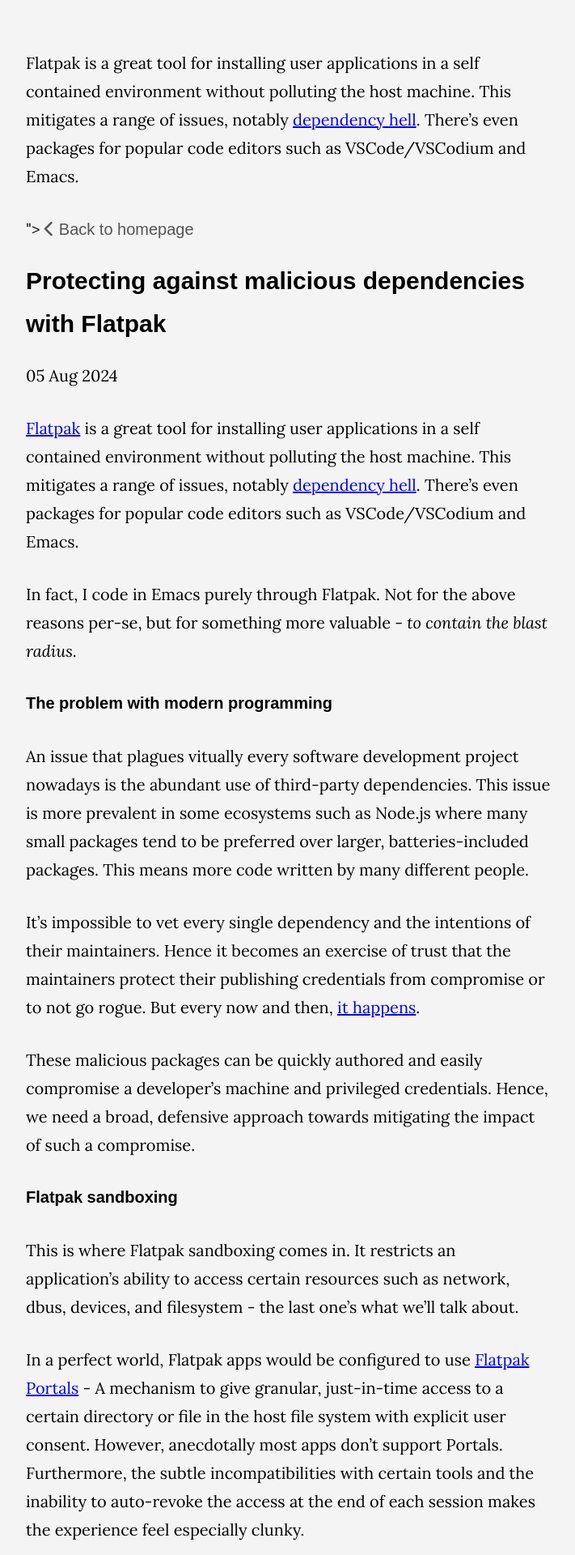
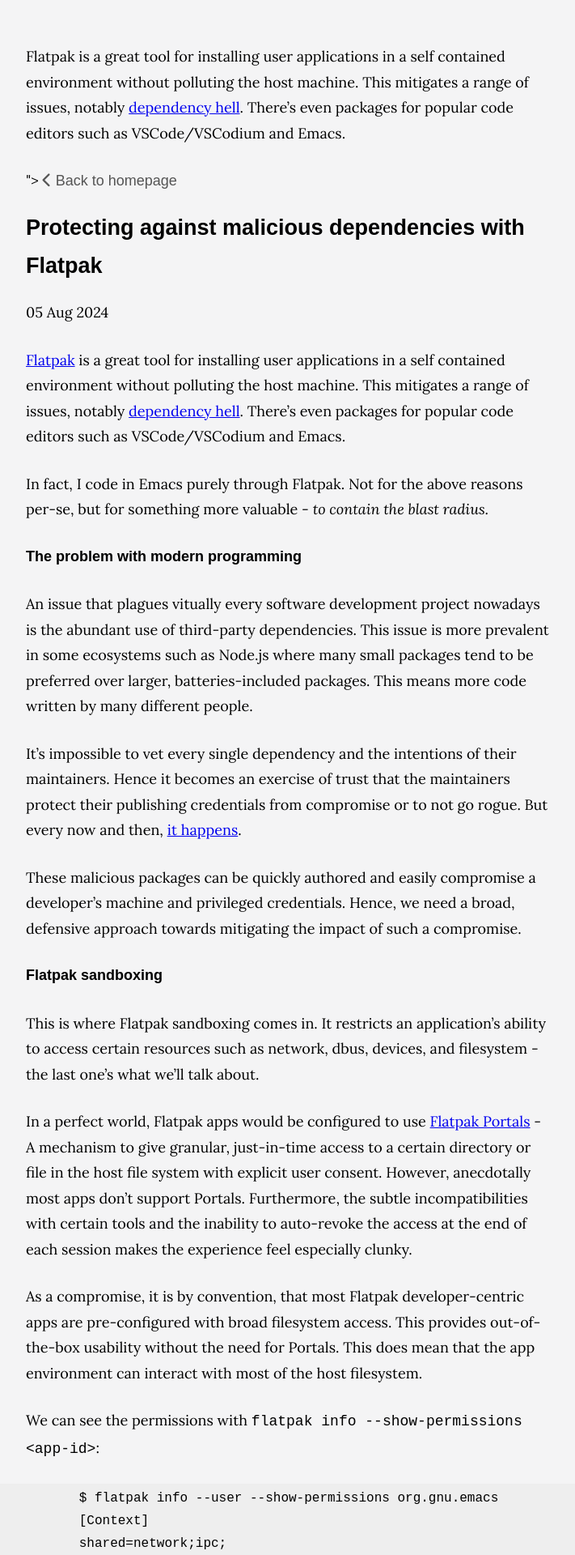
Before and after one commit to achrinza/www.achrinza.com, a Jekyll site: the page built from _posts/2024-08-05-protecting-against-malicious-dependencies-with-flatpak.md, in a window 1280 px wide. Shown: the top 1920 px of the page at 81% size, without its empty margins (283-994 px from the left). Built offline with Jekyll 4.4.1, drawn with Linux system fonts in a browser that asks for light colours; nearby versions of some CDN libraries.

Commit message:
fix: article codeblock oversized styling
- Reduce font size
- Fix x-axis overflow

Signed-off-by: Rifa Achrinza <25147899+achrinza@users.noreply.github.com>

```diff
--- a/assets/css/commons.css
+++ b/assets/css/commons.css
@@ -4,7 +4,7 @@ body {
     padding: 3em 7% 0 7%;
     max-width: 650px;
     margin: 0 auto;
-    font-size: 20px;
+    font-size: 18px;
     background: #f4f4f5;
 }
 
@@ -148,11 +148,13 @@ section {
 
 div.highlight {
     background-color: #eee;
+    font-size: 1rem;
     padding: .25rem 1.5rem;
     margin-left: calc(-50vw + 50%);
     width: 100vw;
     display: flex;
     min-width: fit-content;
+    box-sizing: border-box;
 }
 
 pre.highlight {
```
